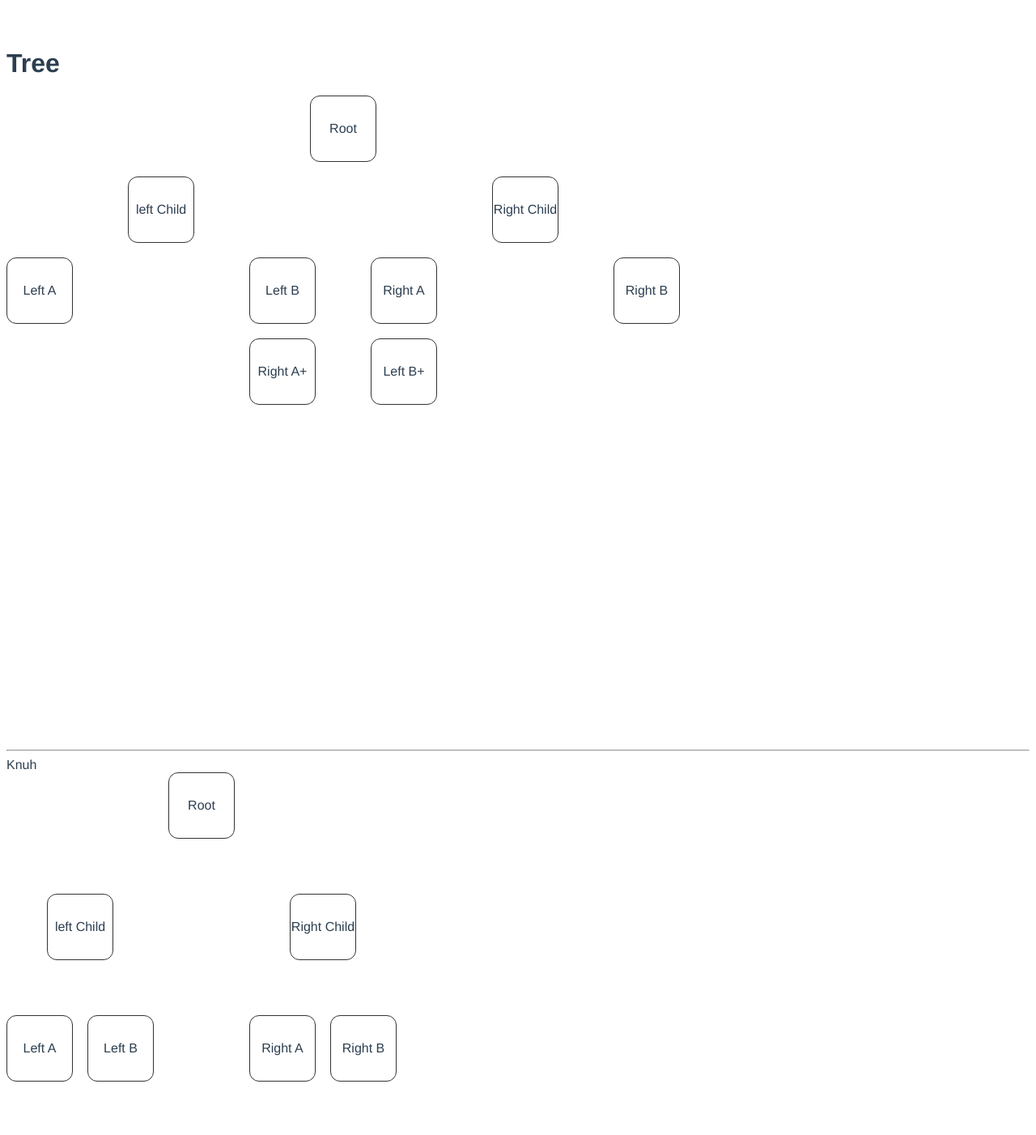
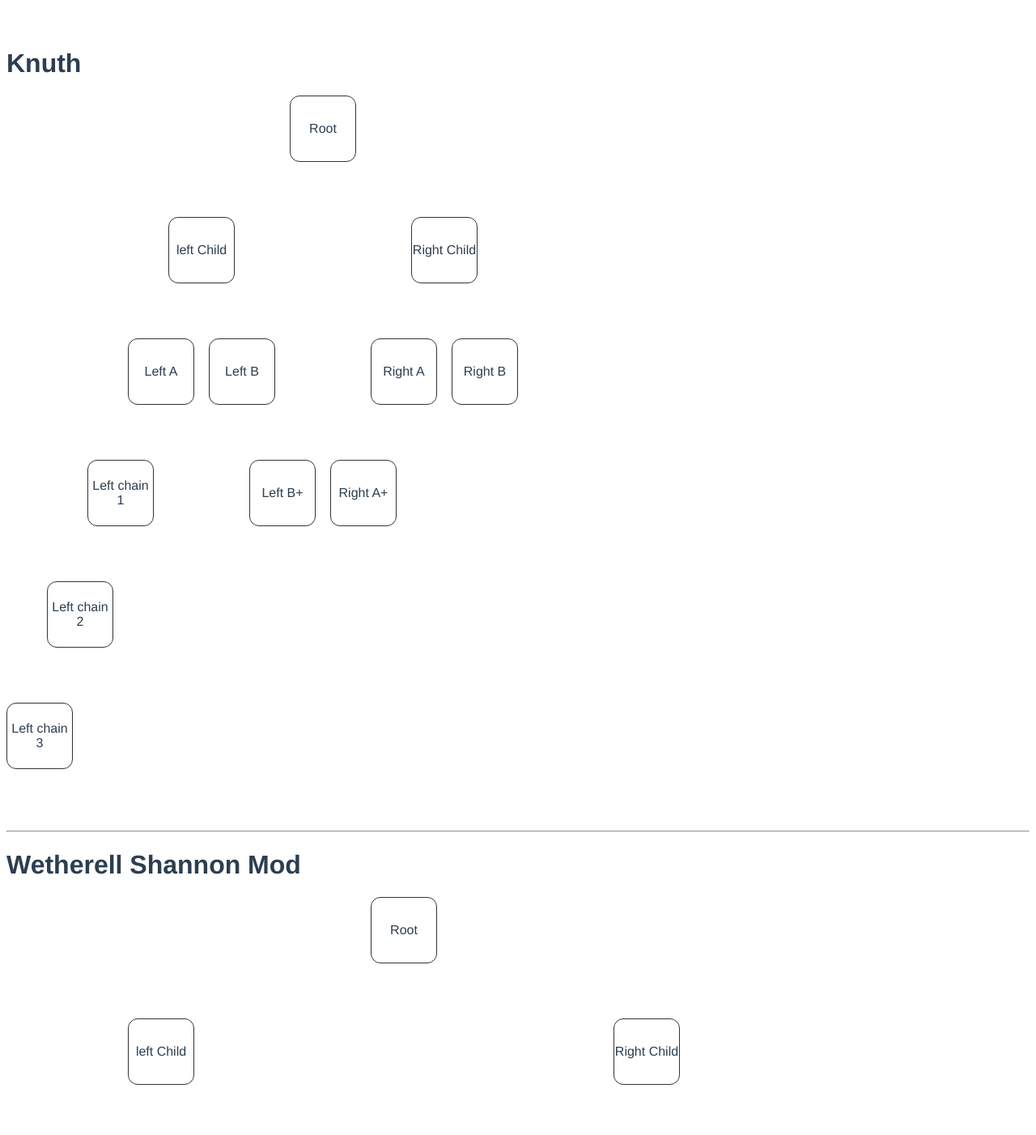
Before and after one commit to georgius1024/bc-tree-playground, a Vue app: page / in a window 1280 px wide. Shown: the top 1402 px of the page at 81% size. Built offline with nearby package versions, Linux system fonts and the light colour scheme.

Commit message:
Bigger tree

```diff
--- a/src/components/TreeDisplay.vue
+++ b/src/components/TreeDisplay.vue
@@ -1,21 +1,7 @@
 <template>
   <div class="tree">
-    <h1>Tree</h1>
-    <div class="canvas">
-      <div v-for="(row, level) in box" class="row" :key="level">
-        <div
-          v-for="node in row"
-          class="node"
-          :key="node.id"
-          :style="nodeStyle(node, 150)"
-        >
-          {{ node.value }}
-        </div>
-      </div>
-    </div>
-    <hr />
-    Knuh
-    <div class="canvas">
+    <h1>Knuth</h1>
+    <div class="canvas" :style="{height: `${150 * (maxDepth + 1)}px`}">
       <div
         v-for="node in knuth"
         class="node"
@@ -26,20 +12,8 @@
       </div>
     </div>
     <hr />
-    Wetherell Shannon
-    <div class="canvas">
-      <div
-        v-for="node in wetherellShannon"
-        class="node"
-        :key="node.id"
-        :style="nodeXYStyle(node, 150, 150)"
-      >
-        {{ node.value }}
-      </div>
-    </div>
-    <hr />
-    Wetherell Shannon Mod
-    <div class="canvas">
+    <h1>Wetherell Shannon Mod</h1>
+    <div class="canvas" :style="{height: `${150 * (maxDepth + 1)}px`}">
       <div
         v-for="node in wetherellShannonMod"
         class="node"
@@ -49,21 +23,6 @@
         {{ node.value }}
       </div>
     </div>
-    <hr />
-    <!-- <code>{{ tree }}</code>
-    <hr />
-    <hr /> -->
-    <code>
-      {{ knuth }}
-      <!-- <div>{{rootOffset()}}</div>
-      <div>{{ depth(tree.root) }}</div>
-      <div>{{ depth(102) }}</div>
-      <div>{{ depth(104) }}</div> -->
-      <!-- <div>{{ root }}</div> -->
-      <!-- <div v-for="child in traverse" :key="child.id">
-        {{ child }}
-      </div> -->
-    </code>
   </div>
 </template>
 <script>
@@ -227,55 +186,6 @@ export default {
       addMods(root);
       return map;
     },
-    box() {
-      const sorted = [...this.traverse].sort((a, b) => {
-        if (a.depth === b.depth) {
-          return a.relativeOffset - b.relativeOffset;
-        }
-        return a.depth - b.depth;
-      });
-      const box = sorted.reduce((box, node) => {
-        if (!box[node.depth]) {
-          box[node.depth] = [];
-        }
-        box[node.depth].push(node);
-        return box;
-      }, []);
-      box.forEach((row, index) => {
-        const offsets = {};
-
-        row.forEach((node) => {
-          if (offsets[node.relativeOffset]) {
-            const parent = node.parentNode;
-            const recursiveTraverse = (id) => {
-              const node = sorted.find((e) => e.id === id);
-              node.additionalOffset = node.additionalOffset || 0 + 1;
-              this.tree.links
-                .filter((e) => e.parentNode === id)
-                .forEach((e) => recursiveTraverse(e.childNode));
-            };
-            recursiveTraverse(parent);
-            const { parentNode } = this.tree.links.find(
-              (e) => e.childNode === parent
-            );
-            const recursiveRaise = (id, offset) => {
-              const parentNode = sorted.find((e) => e.id === id);
-              if (!parentNode) {
-                return;
-              }
-              parentNode.additionalOffset =
-                (parentNode.additionalOffset || 0) + offset;
-
-              recursiveRaise(parentNode.parentNode, offset / 2);
-            };
-            recursiveRaise(parentNode, 0.5);
-          }
-          offsets[node.relativeOffset] = true;
-        });
-      });
-      return box;
-    },
-
     root() {
       return this.tree.nodes.find((e) => e.id === this.tree.root);
     },
@@ -368,6 +278,7 @@ code {
   align-items: center;
   justify-content: center;
   border-radius: 12px;
+  text-align: center;
 }
 
 .canvas {
--- a/src/tree.json
+++ b/src/tree.json
@@ -39,6 +39,21 @@
       "parentNode": 105,
       "childNode": 108,
       "left": true
+    },
+    {
+      "parentNode": 103,
+      "childNode": 109,
+      "left": true
+    },
+    {
+      "parentNode": 109,
+      "childNode": 110,
+      "left": true
+    },
+    {
+      "parentNode": 110,
+      "childNode": 111,
+      "left": true
     }
   ],
   "nodes": [
@@ -77,6 +92,18 @@
     {
       "id": 108,
       "value": "Right A+"
+    },
+    {
+      "id": 109,
+      "value": "Left chain 1"
+    },
+    {
+      "id": 110,
+      "value": "Left chain 2"
+    },
+    {
+      "id": 111,
+      "value": "Left chain 3"
     }
   ],
   "root": 100
```
